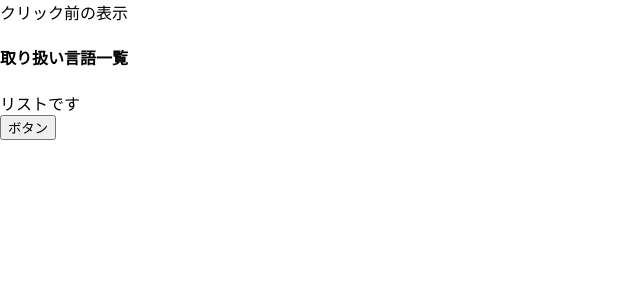
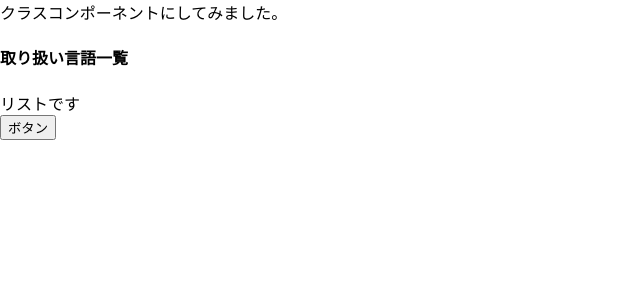
Before and after one commit to m0t0-taka/react-tutorial, a React (Create React App) app: page / in a window 1280 px wide. Shown: the top 300 px of the page, without its empty margins (0-640 px from the left). Built offline with nearby package versions, Linux system fonts and the light colour scheme.

Commit message:
クラスコンポーネント

```diff
--- a/src/App.js
+++ b/src/App.js
@@ -1,19 +1,29 @@
-import { useState } from 'react';
-import {List} from './List';
+import React from 'react';
+import { List } from "./List"
 
-function App() {
-  const [description, setDescription] = useState('クリック前の表示');
-
-  const changeDescription = () => {
-    setDescription('クリック後の表示です。');
+class App extends React.Component {
+  constructor(props) {
+    super(props);
+    this.state = { desccription: 'クリック前の表示' }
   }
-  return (
-    <div>
-      { description }
-      <List title="取り扱い言語一覧" />
-      <button onClick={changeDescription}>ボタン</button>
-    </div>
-  );
+  changeDescription() {
+    this.setState( {
+      description: 'クリック後の表示です。'
+    })
+  }
+  render() {
+    const { description } = this.state;
+    return (
+      <div>
+        { description }
+        クラスコンポーネントにしてみました。
+        <List title="取り扱い言語一覧" />
+        <button onClick={() => this.changeDescription()}>
+          ボタン
+        </button>
+      </div>
+    )
+  }
 }
 
 export default App;
--- a/src/List.js
+++ b/src/List.js
@@ -1,5 +1,9 @@
-export const List = (props) => {
-  const title = props.title;
+import React from 'react';
+
+export class List extends React.Component {
+  render() {
+    const { title } = this.props;
+
     return (
       <div>
         <h4>{ title }</h4>
@@ -7,3 +11,4 @@ export const List = (props) => {
       </div>
     )
   }
+}
```
Lines whose indentation alone changed are shown as unchanged.
